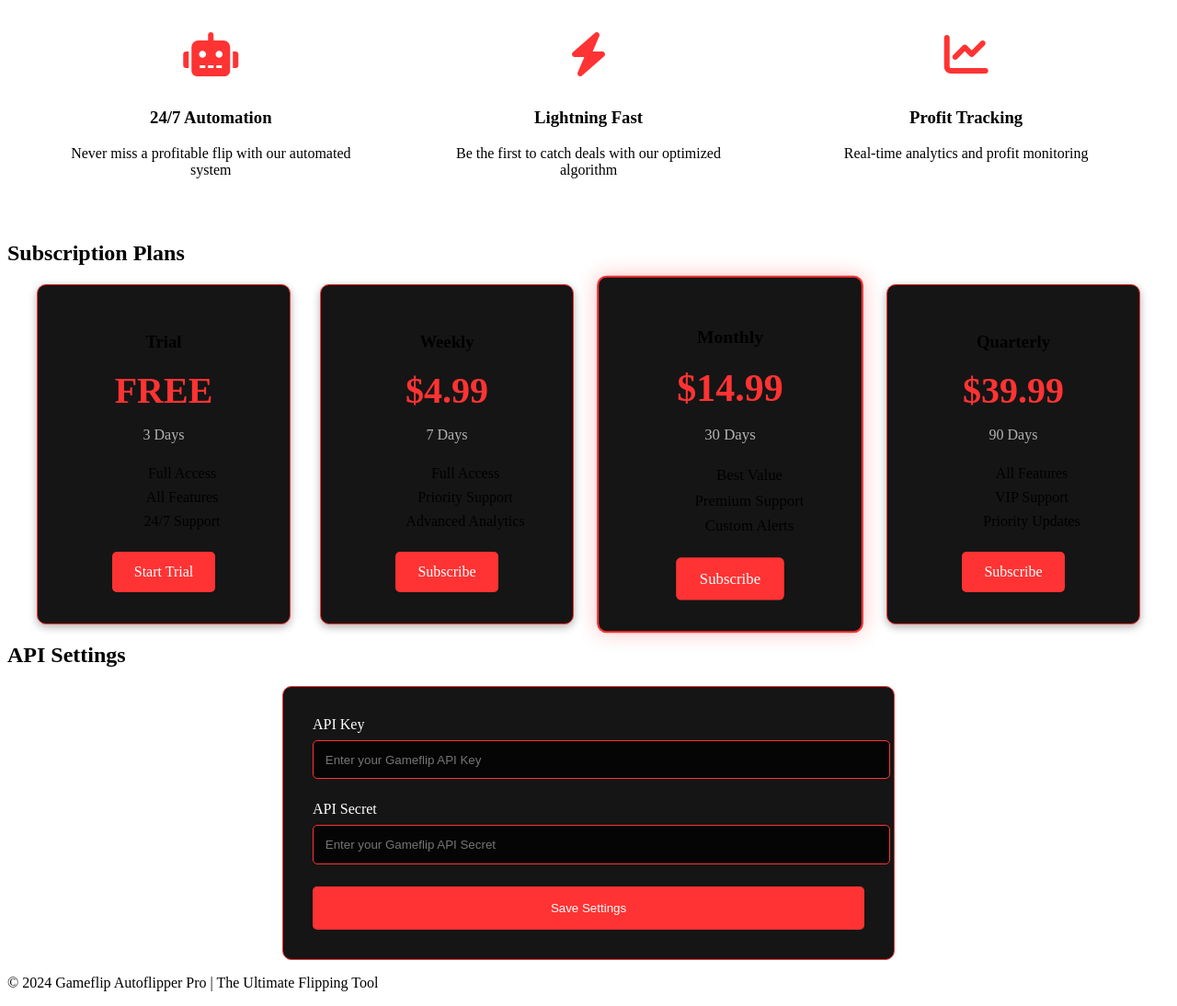
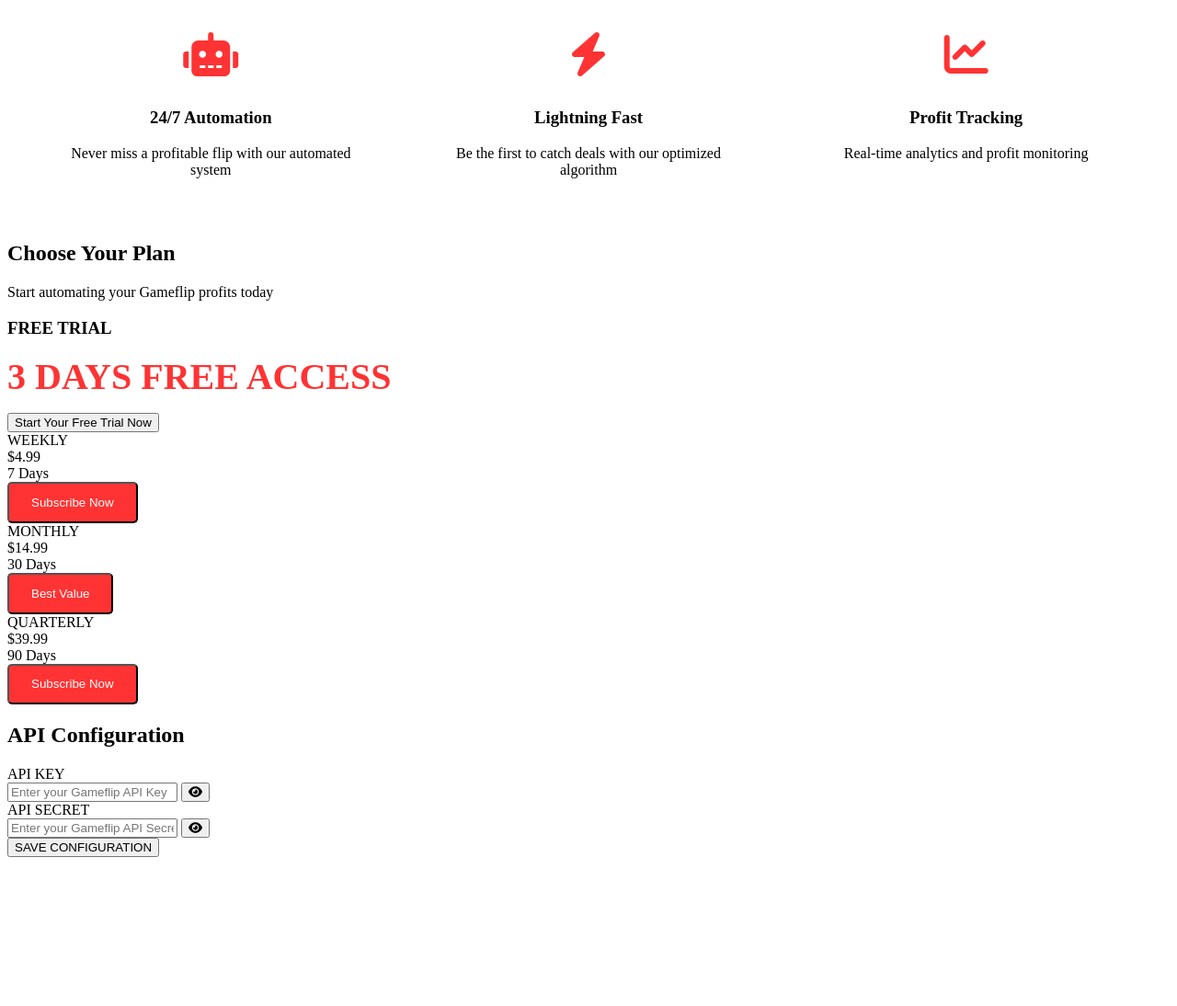
Before and after one commit to POGGERSLOLX/test1, a plain HTML site: page index.html in a window 1280 px wide. Shown: the part 297-1391 px from the top of the page at 92% size. After the commit the page ends 1237 px from the top, so only its background shows below. Drawn offline with Linux system fonts and the light colour scheme.

Commit message:
Update index.html

```diff
--- a/index.html
+++ b/index.html
@@ -48,74 +48,62 @@
     </section>
 
     <section id="pricing" class="pricing">
-        <h2>Subscription Plans</h2>
-        <div class="pricing-grid">
-            <div class="pricing-card">
-                <h3>Trial</h3>
-                <p class="price">FREE</p>
-                <p class="duration">3 Days</p>
-                <ul>
-                    <li>Full Access</li>
-                    <li>All Features</li>
-                    <li>24/7 Support</li>
-                </ul>
-                <a href="#" class="subscribe-button">Start Trial</a>
+    <div class="pricing-header">
+        <h2>Choose Your Plan</h2>
+        <p>Start automating your Gameflip profits today</p>
     </div>
-            <div class="pricing-card">
-                <h3>Weekly</h3>
-                <p class="price">$4.99</p>
-                <p class="duration">7 Days</p>
-                <ul>
-                    <li>Full Access</li>
-                    <li>Priority Support</li>
-                    <li>Advanced Analytics</li>
-                </ul>
-                <a href="#" class="subscribe-button">Subscribe</a>
+
+    <div class="trial-panel">
+        <div class="trial-content">
+            <h3>FREE TRIAL</h3>
+            <p class="price">3 DAYS FREE ACCESS</p>
+            <button class="trial-button">Start Your Free Trial Now</button>
         </div>
-            <div class="pricing-card featured">
-                <h3>Monthly</h3>
-                <p class="price">$14.99</p>
-                <p class="duration">30 Days</p>
-                <ul>
-                    <li>Best Value</li>
-                    <li>Premium Support</li>
-                    <li>Custom Alerts</li>
-                </ul>
-                <a href="#" class="subscribe-button">Subscribe</a>
     </div>
-            <div class="pricing-card">
-                <h3>Quarterly</h3>
-                <p class="price">$39.99</p>
-                <p class="duration">90 Days</p>
-                <ul>
-                    <li>All Features</li>
-                    <li>VIP Support</li>
-                    <li>Priority Updates</li>
-                </ul>
-                <a href="#" class="subscribe-button">Subscribe</a>
+
+    <div class="subscription-panels">
+        <div class="sub-panel">
+            <div class="panel-header">WEEKLY</div>
+            <div class="panel-price">$4.99</div>
+            <div class="panel-duration">7 Days</div>
+            <button class="subscribe-button">Subscribe Now</button>
+        </div>
+
+        <div class="sub-panel featured">
+            <div class="panel-header">MONTHLY</div>
+            <div class="panel-price">$14.99</div>
+            <div class="panel-duration">30 Days</div>
+            <button class="subscribe-button">Best Value</button>
+        </div>
+
+        <div class="sub-panel">
+            <div class="panel-header">QUARTERLY</div>
+            <div class="panel-price">$39.99</div>
+            <div class="panel-duration">90 Days</div>
+            <button class="subscribe-button">Subscribe Now</button>
         </div>
     </div>
 </section>
 
 <section id="settings" class="settings">
-        <h2>API Settings</h2>
-        <div class="settings-container">
-            <div class="api-form">
-                <div class="input-group">
-                    <label for="api-key">API Key</label>
+    <h2>API Configuration</h2>
+    <div class="api-container">
+        <div class="api-input-group">
+            <label for="api-key">API KEY</label>
+            <div class="input-wrapper">
                 <input type="password" id="api-key" placeholder="Enter your Gameflip API Key">
-                </div>
-                <div class="input-group">
-                    <label for="api-secret">API Secret</label>
-                    <input type="password" id="api-secret" placeholder="Enter your Gameflip API Secret">
-                </div>
-                <button class="save-button">Save Settings</button>
+                <button class="toggle-visibility"><i class="fas fa-eye"></i></button>
             </div>
         </div>
+
+        <div class="api-input-group">
+            <label for="api-secret">API SECRET</label>
+            <div class="input-wrapper">
+                <input type="password" id="api-secret" placeholder="Enter your Gameflip API Secret">
+                <button class="toggle-visibility"><i class="fas fa-eye"></i></button>
+            </div>
+        </div>
+
+        <button class="save-api-button">SAVE CONFIGURATION</button>
+    </div>
 </section>
-
-    <footer>
-        <p>© 2024 Gameflip Autoflipper Pro | The Ultimate Flipping Tool</p>
-    </footer>
-</body>
-</html>
```
Lines whose indentation alone changed are shown as unchanged.
